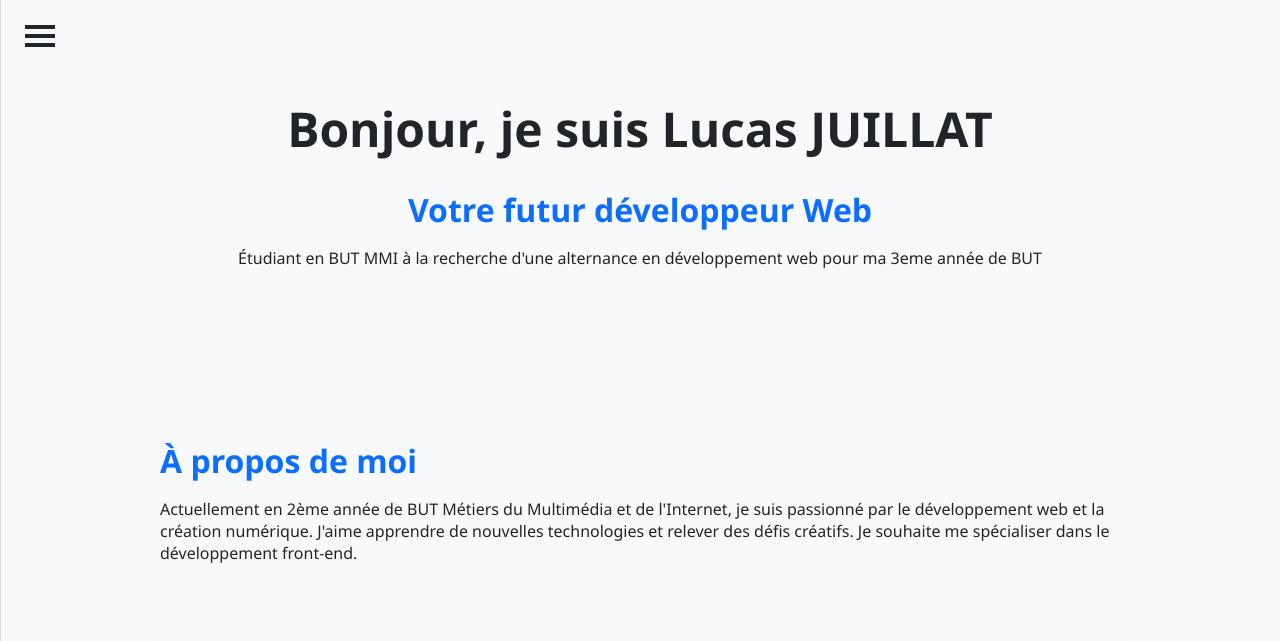
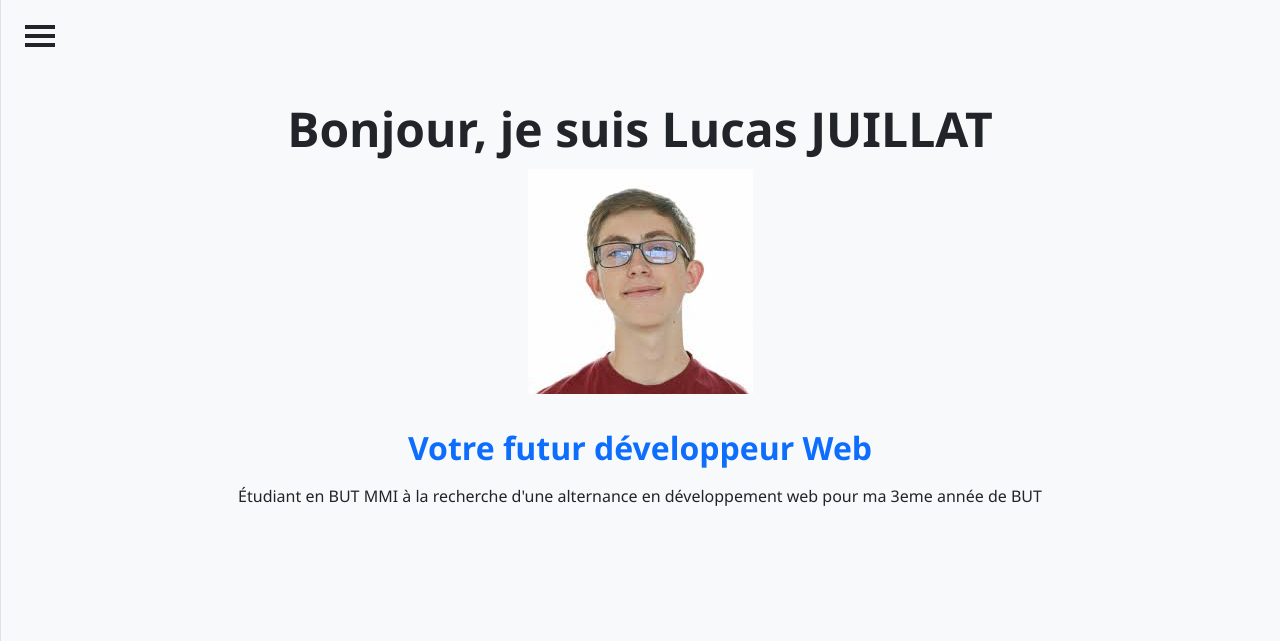
Before and after one commit to Lucas33860/NewPortfolio, a plain HTML site: page index.html in a window 1280 px wide. Shown: the top 641 px of the page. Drawn offline with Linux system fonts and the light colour scheme.

Commit message:
add photo

```diff
--- a/index.html
+++ b/index.html
@@ -3,7 +3,7 @@
 <head>
   <meta charset="UTF-8" />
   <meta name="viewport" content="width=device-width, initial-scale=1.0" />
-  <title>Mon Portfolio - BUT MMI</title>
+  <title>Portfolio Lucas JUILLAT</title>
   <link rel="stylesheet" href="styles/style.css" />
   <link rel="stylesheet" href="https://cdnjs.cloudflare.com/ajax/libs/font-awesome/6.0.0-beta3/css/all.min.css" />
 <script src="script/script.js"defer></script>
@@ -28,6 +28,7 @@
   </a>
   <header class="fade-in">
     <h1>Bonjour, je suis Lucas JUILLAT</h1>
+    <img src="images/moi.jpg" alt="Photo de Lucas JUILLAT" class="profile-photo" />
     <h2>Votre futur développeur Web</h2>
     <p>Étudiant en BUT MMI à la recherche d'une alternance en développement web pour ma 3eme année de BUT </p>
   </header>
```
Also changed, not shown: images/moi.jpg (added).
